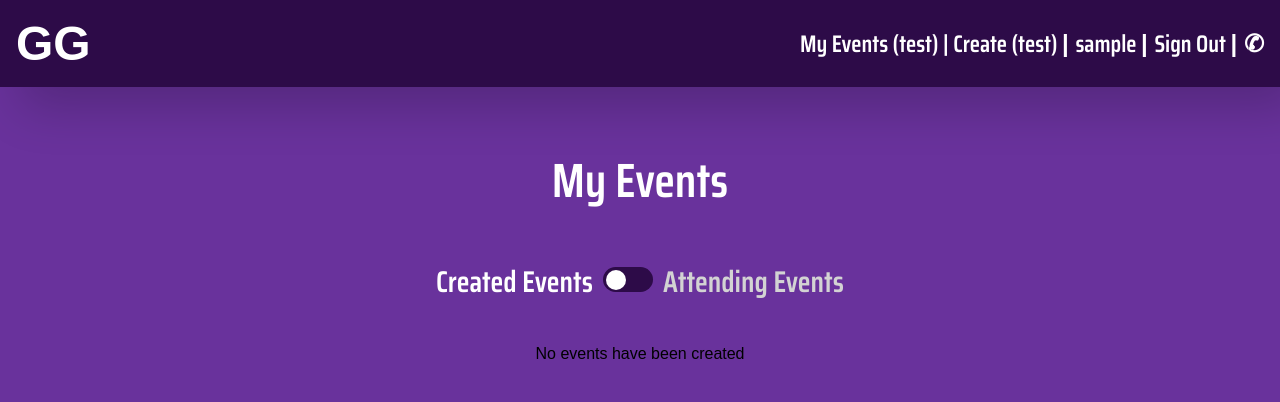
After one commit to robertbrj/glasgowgaffs, a Django app: page /glasgowgaffsapp/my_events/ in a window 1280 px wide. The commit adds this page. Shown: the top 402 px of the page. Run offline with Django 3.2, Linux system fonts and the light colour scheme; the visitor is signed in with stand-in values (Sample User, id 1); data that the repository does not hold is empty; some web fonts are replaced.

Commit message:
My Events Page
Created css and html
Created a javascript function to handle toggle functionality (since you create the event, you are also attending said event so this does nothing for now)
Created Dummy event
Modified models.py, urls.py, views.py and base.html

```diff
--- a/glasgowgaffsapp/urls.py
+++ b/glasgowgaffsapp/urls.py
@@ -12,4 +12,5 @@ urlpatterns = [
     path('contactus/', views.contact_us, name='contactus'),
     path('events/', views.events, name='events'),
     path('event/<uuid:event_id>/', views.event, name='event'),
+    path('my_events/', views.myevents, name='my_events'),
 ]
--- a/glasgowgaffsapp/views.py
+++ b/glasgowgaffsapp/views.py
@@ -95,3 +95,13 @@ def events(request):
 def event(request, event_id):
     event = get_object_or_404(Event, id=event_id)
     return render(request, 'glasgowgaffsapp/event.html', {'event': event})
+
+@login_required
+def myevents(request):
+    created_events = Event.objects.filter(created_by=request.user)
+    attending_events = Event.objects.filter(attendees=request.user)
+
+    return render(request, 'glasgowgaffsapp/myevents.html', {
+        'created_events': created_events,
+        'attending_events': attending_events
+    })
--- /dev/null
+++ b/static/javascript/slider.js
@@ -0,0 +1,36 @@
+document.addEventListener("DOMContentLoaded", function () {
+    const toggleSwitch = document.getElementById("eventToggle");
+    const createdEvents = document.getElementById("created_events");
+    const attendingEvents = document.getElementById("attending_events");
+    const createdTitle = document.getElementById("created_title");
+    const attendingTitle = document.getElementById("attending_title");
+
+    // default state: Created Events visible, Attending Events hidden
+    createdEvents.style.display = "flex";
+    attendingEvents.style.display = "none";
+    createdTitle.classList.add("bold");
+    attendingTitle.classList.remove("bold");
+
+    // toggle switch swaps the bold effect
+    toggleSwitch.addEventListener("change", function () {
+        console.log("Toggle switched! Checked:", this.checked);
+
+        if (this.checked) {
+            // shows attending events, hides created events
+            attendingEvents.style.display = "flex";
+            createdEvents.style.display = "none";
+
+            // applies bold styling
+            attendingTitle.classList.add("bold");
+            createdTitle.classList.remove("bold");
+        } else {
+            // shows created events, hides attending events
+            createdEvents.style.display = "flex";
+            attendingEvents.style.display = "none";
+
+            // applies bold styling
+            createdTitle.classList.add("bold");
+            attendingTitle.classList.remove("bold");
+        }
+    });
+});
--- /dev/null
+++ b/static/styles/myevents.css
@@ -0,0 +1,117 @@
+#title {
+    color: white;
+    font-size: 48px;
+    font-weight: 700;
+    text-align: left;
+    display: block;
+}
+
+#events_container {
+    display: flex;
+    flex-direction: column;
+    align-items: center;
+    gap: 20px;
+    padding: 40px;
+}
+
+.toggle_wrapper {
+    display: flex;
+    align-items: center;
+    justify-content: center;
+    margin: 20px 0;
+    gap: 10px;
+}
+
+.toggle-container input {
+    display: none;
+}
+
+.toggle-label {
+    position: relative;
+    display: inline-block;
+    width: 50px;
+    height: 25px;
+    background-color: #2D0B48;
+    border-radius: 25px;
+    cursor: pointer;
+    transition: background-color 0.3s ease-in-out;
+}
+
+.toggle-label::before {
+    content: "";
+    position: absolute;
+    width: 20px;
+    height: 20px;
+    border-radius: 50%;
+    background: white;
+    top: 50%;
+    left: 3px;
+    transform: translateY(-50%);
+    transition: transform 0.3s ease-in-out;
+}
+
+.toggle-container input:checked + .toggle-label {
+    background-color: #34c759;
+}
+
+.toggle-container input:checked + .toggle-label::before {
+    transform: translate(25px, -50%);
+}
+
+#created_title, #attending_title {
+    color: lightgrey;
+    font-size: 30px;
+    font-weight: normal;
+    transition: font-weight 0.3s ease, color 0.3s ease;
+    min-width: 140px;
+    display: inline-block;
+    text-align: center;
+    position: relative;
+}
+
+.bold {
+    font-weight: bold !important;
+    color: white !important;
+}
+
+.normal {
+    font-weight: normal;
+}
+
+#created_title::after, #attending_title::after {
+    content: attr(data-text);
+    font-weight: bold;
+    visibility: hidden;
+    position: absolute;
+    white-space: nowrap;
+}
+
+.event_section {
+    display: flex;
+    flex-wrap: wrap;
+    gap: 20px;
+    justify-content: center;
+    width: 100%;
+    max-width: 900px;
+}
+
+.hidden {
+    display: none;
+}
+
+.event_card {
+    background: #2D0B48;
+    border-radius: 10px;
+    padding: 15px;
+    margin: 15px;
+    width: 45%;
+    max-width: 400px;
+    box-shadow: 0 4px 10px rgba(0, 0, 0, 0.2);
+    color: white;
+    font-family: Arial, sans-serif;
+}
+
+.event_card:hover {
+    transform: scale(1.05);
+    box-shadow: 0 8px 20px rgba(0, 0, 0, 0.4);
+}
--- a/templates/glasgowgaffsapp/base.html
+++ b/templates/glasgowgaffsapp/base.html
@@ -19,6 +19,8 @@
 
             <!-- If logged in -->
             {% if user.is_authenticated %}
+            <a href="{% url 'glasgowgaffsapp:my_events' %}" class="auth-button">My Events (test)</a>
+            <span class="auth-button"> | </span>
             <a href="{% url 'glasgowgaffsapp:create' %}" class="auth-button">Create (test)</a>
             <span id="pipe"> | </span>
             <a class="auth-button">{{ user.username }}</a>
--- /dev/null
+++ b/templates/glasgowgaffsapp/myevents.html
@@ -0,0 +1,52 @@
+{% extends 'glasgowgaffsapp/base.html' %}
+{% load static %}
+
+{% block body_block %}
+<link rel="stylesheet" href="{% static 'styles/myevents.css' %}" />
+
+<div id="events_container">
+    <h1 id="title">My Events</h1>
+
+    <!-- Toggle Switch -->
+    <div class="toggle_wrapper">
+        <h2 id="created_title" class="bold">Created Events</h2>
+        <label class="toggle-container">
+            <input type="checkbox" id="eventToggle">
+            <span class="toggle-label"></span>
+        </label>
+        <h2 id="attending_title">Attending Events</h2>
+    </div>
+
+    <!-- My Events Section -->
+    <div id="created_events" class="event_section">
+        {% for event in created_events %}
+        <div class="event_card">
+            <h2>{{ event.title }}</h2>
+            <p>Location: {{ event.location }}</p>
+            <p>Date: {{ event.date }}</p>
+            <p>Time: {{ event.time }}</p>
+            <p>{{ event.description }}</p>
+        </div>
+        {% empty %}
+        <p>No events have been created</p>
+        {% endfor %}
+    </div>
+
+    <!-- Attending Events Section -->
+    <div id="attending_events" class="event_section hidden">
+        {% for event in attending_events %}
+        <div class="event_card">
+            <h2>{{ event.title }}</h2>
+            <p>Location: {{ event.location }}</p>
+            <p>Date: {{ event.date }}</p>
+            <p>Time: {{ event.time }}</p>
+            <p>{{ event.description }}</p>
+        </div>
+        {% empty %}
+        <p>You are not attending any events.</p>
+        {% endfor %}
+    </div>
+</div>
+
+<script src="{% static 'javascript/slider.js' %}"></script>
+{% endblock %}
```
Also changed, not shown: glasgowgaffsapp/models.py (+5 -2 lines), glasgowgaffsapp/migrations/0003_auto_20250311_2140.py (added), glasgowgaffsapp/migrations/0003_event_created_by.py (deleted), glasgowgaffsapp/migrations/0004_alter_event_created_by.py (deleted), glasgowgaffsapp/migrations/0005_alter_event_created_by.py (deleted), glasgowgaffsapp/migrations/0006_alter_event_created_by.py (deleted), glasgowgaffsapp/migrations/0007_event_attendees.py (deleted), glasgowgaffsapp/migrations/0008_remove_event_attendees.py (deleted), glasgowgaffsapp/migrations/0009_event_attendees.py (deleted).
